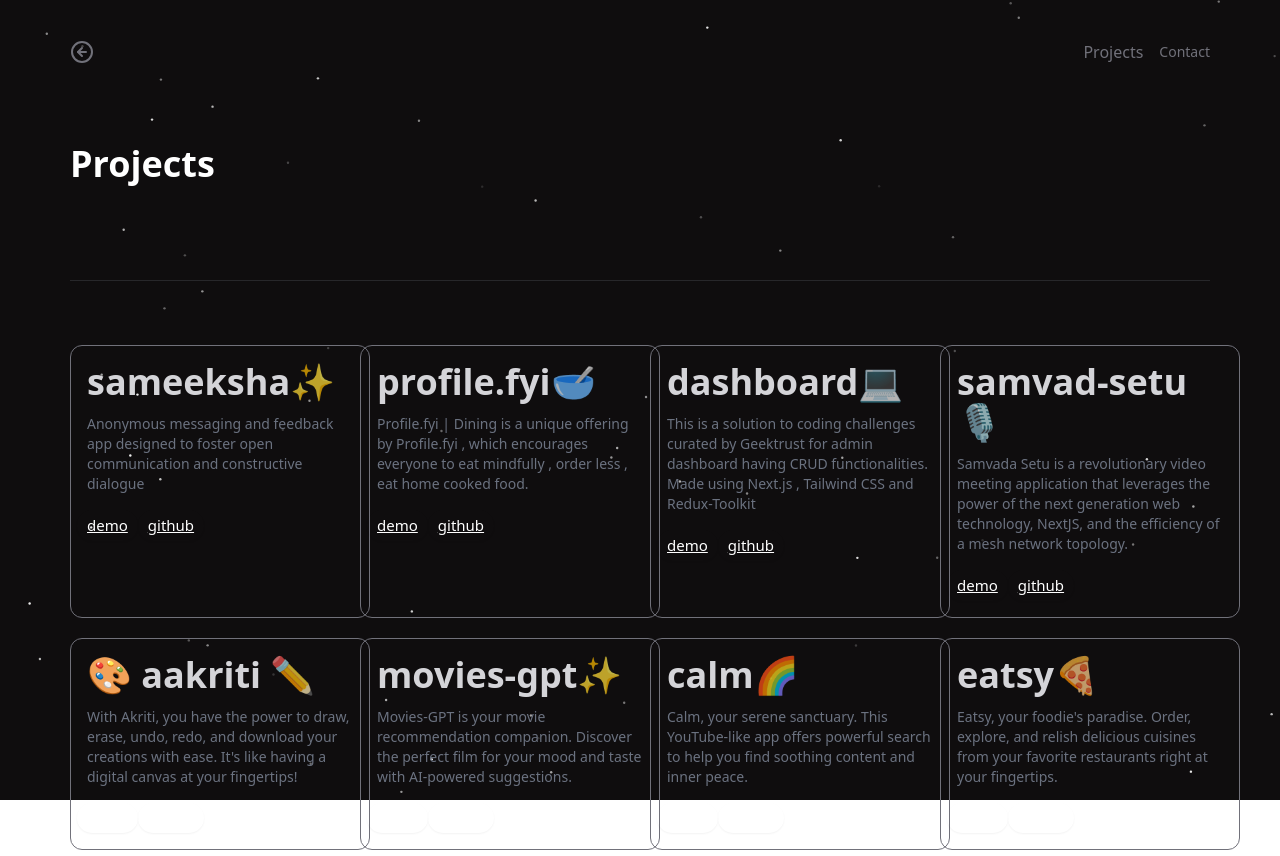
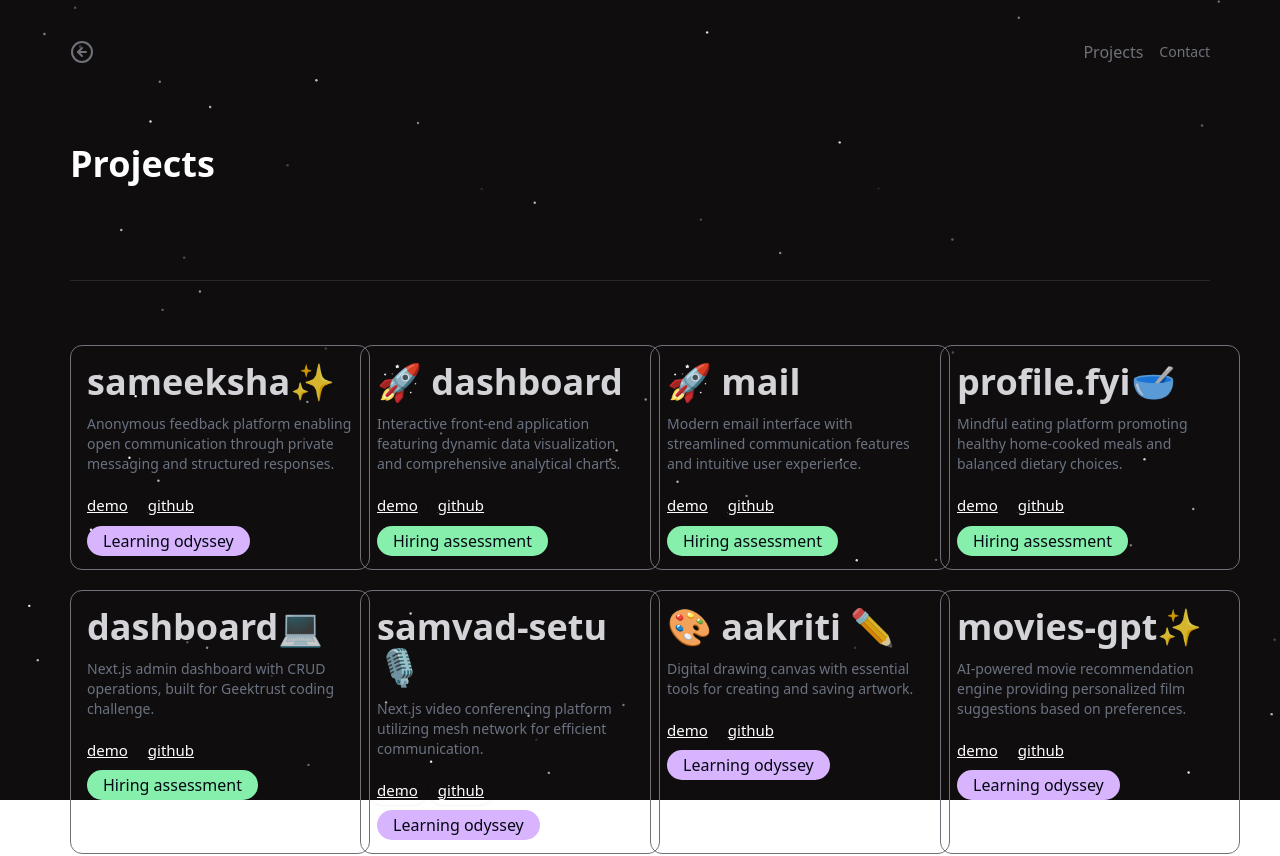
Before and after one commit to gyandeeparyan/personal-portfolio, a React (Vite) app: page /projects in a window 1280 px wide. Shown: the top 856 px of the page. Built offline with nearby package versions, Linux system fonts and the light colour scheme.

Commit message:
New projects added

```diff
--- a/src/Components/SingleProjectCard.jsx
+++ b/src/Components/SingleProjectCard.jsx
@@ -1,7 +1,7 @@
 /* eslint-disable react/prop-types */
 
 
-const SingleProjectCard = ({ title, git, live, desc,emoji }) => {
+const SingleProjectCard = ({ title, git,type, live, desc,emoji }) => {
   return (
     <>
       <div className='w-[300px] rounded-xl border border-zinc-500'>
@@ -11,7 +11,7 @@
             <span className="animate-pulse">{emoji}</span>
           </h1>
           <p className='mt-3 text-sm text-gray-500'>{desc}</p>
-          <div className='flex -ml-[10px]'>
+          <div className='flex mb-2 -ml-[10px]'>
             <a href={live} rel="noreferrer" target='_blank'>
               <button
                 type='button'
@@ -27,7 +27,11 @@
               </button>
             </a>
           </div>
+          <span className={`px-4 py-1 ${type === "Hiring assessment" ? "bg-green-300" : "bg-purple-300"} text-gray-950 rounded-full`}>
+  {type}
+</span>
         </div>
+
       </div>
     </>
   );
--- a/src/Data/Data.jsx
+++ b/src/Data/Data.jsx
@@ -3,79 +3,101 @@
   {
     id: uuidv4(),
     title: "sameeksha",
-    emoji:"✨",
+    type: "Learning odyssey",
+    emoji: "✨",
     image: "https://i.ibb.co/QJrqWJD/netflix-gpt4.png",
     git: "https://github.com/gyandeeparyan/sameeksha",
     live: "https://sameeksha.vercel.app/",
-    desc: "Anonymous messaging and feedback app designed to foster open communication and constructive dialogue"
-,
+    desc: "Anonymous feedback platform enabling open communication through private messaging and structured responses."
+  },
+  {
+    id: uuidv4(),
+    title: "🚀 Dashboard",
+    type: "Hiring assessment",
+    emoji: "",
+    image: "https://i.ibb.co/QJrqWJD/netflix-gpt4.png",
+    git: "https://github.com/gyandeeparyan/data-rendering",
+    live: "https://data-rendering.vercel.app/",
+    desc: "Interactive front-end application featuring dynamic data visualization and comprehensive analytical charts."
+  },
+  {
+    id: uuidv4(),
+    title: "🚀 Mail",
+    emoji: "",
+    type: "Hiring assessment",
+    image: "https://i.ibb.co/QJrqWJD/netflix-gpt4.png",
+    git: "https://github.com/gyandeeparyan/profile_dining",
+    live: "https://profile-dining.vercel.app/",
+    desc: "Modern email interface with streamlined communication features and intuitive user experience."
   },
   {
     id: uuidv4(),
     title: "profile.fyi",
-    emoji:"🥣",
-    image:"https://i.ibb.co/QJrqWJD/netflix-gpt4.png",
-    git:"https://github.com/gyandeeparyan/profile_dining",
-    live:"https://profile-dining.vercel.app/",
-    desc:"Profile.fyi | Dining is a unique offering by Profile.fyi , which encourages everyone to eat mindfully , order less , eat home cooked food."
-,
+    emoji: "🥣",
+    type: "Hiring assessment",
+    image: "https://i.ibb.co/QJrqWJD/netflix-gpt4.png",
+    git: "https://github.com/gyandeeparyan/profile_dining",
+    live: "https://profile-dining.vercel.app/",
+    desc: "Mindful eating platform promoting healthy home-cooked meals and balanced dietary choices."
   },
   {
     id: uuidv4(),
     title: "dashboard",
-    emoji:"💻",
+    emoji: "💻",
+    type: "Hiring assessment",
     image: "https://i.ibb.co/QJrqWJD/netflix-gpt4.png",
     git: "https://github.com/gyandeeparyan/admin-dashboard",
     live: "https://admin-dashboard-vz1n.vercel.app/",
-    desc: "This is a solution to coding challenges curated by Geektrust for admin dashboard having CRUD functionalities. Made using Next.js , Tailwind CSS and Redux-Toolkit"
-,
+    desc: "Next.js admin dashboard with CRUD operations, built for Geektrust coding challenge."
   },
-
   {
     id: uuidv4(),
     title: "SAMVAD-SETU",
-    emoji:" 🎙️",
+    emoji: " 🎙️",
+    type: "Learning odyssey",
     image: "https://i.ibb.co/QJrqWJD/netflix-gpt4.png",
     git: "https://github.com/gyandeeparyan/samvad-setu",
     live: "https://samvad-setu-gyandeeparyan.vercel.app/",
-    desc: "Samvada Setu is a revolutionary video meeting application that leverages the power of the next generation web technology, NextJS, and the efficiency of a mesh network topology. "
-,
+    desc: "Next.js video conferencing platform utilizing mesh network for efficient communication."
   },
   {
     id: uuidv4(),
     title: "🎨 AAKRITI",
-    emoji:" ✏️",
+    emoji: " ✏️",
+    type: "Learning odyssey",
     image: "https://i.ibb.co/QJrqWJD/netflix-gpt4.png",
     git: "https://github.com/gyandeeparyan/nextjs-sketch-book",
     live: "https://nextjs-sketch-book.vercel.app/",
-    desc: "With Akriti, you have the power to draw, erase, undo, redo, and download your creations with ease. It's like having a digital canvas at your fingertips!",
+    desc: "Digital drawing canvas with essential tools for creating and saving artwork."
   },
   {
     id: uuidv4(),
     title: "Movies-GPT",
-    emoji:"✨",
+    emoji: "✨",
+    type: "Learning odyssey",
     image: "https://i.ibb.co/QJrqWJD/netflix-gpt4.png",
     git: "https://github.com/gyandeeparyan/netflix-gpt",
     live: "https://movies-gpt.netlify.app/",
-    desc: "Movies-GPT is your movie recommendation companion. Discover the perfect film for your mood and taste with AI-powered suggestions.",
+    desc: "AI-powered movie recommendation engine providing personalized film suggestions based on preferences."
   },
   {
-    id:uuidv4(),
+    id: uuidv4(),
     title: "Calm",
-    emoji:"🌈",
+    emoji: "🌈",
+    type: "Learning odyssey",
     image: "https://i.ibb.co/x6G9LNR/eatsy.png",
     git: "https://github.com/gyandeeparyan/youtube-academic-clone",
     live: "https://youtube-academic.netlify.app/",
-    desc: "Calm, your serene sanctuary. This YouTube-like app offers powerful search to help you find soothing content and inner peace.",
+    desc: "YouTube-inspired platform focused on delivering peaceful and educational content."
   },
   {
-    id:uuidv4(),
+    id: uuidv4(),
     title: "Eatsy",
-    emoji:"🍕",
+    emoji: "🍕",
+    type: "Learning odyssey",
     image: "https://i.ibb.co/x6G9LNR/eatsy.png",
     git: "https://github.com/gyandeeparyan/eatsy-food",
     live: "https://eatsy-food.netlify.app/",
-    desc: "Eatsy, your foodie's paradise. Order, explore, and relish delicious cuisines from your favorite restaurants right at your fingertips.",
-  },
-
+    desc: "Restaurant discovery and food ordering platform for seamless culinary experiences."
+  }
 ];
```
